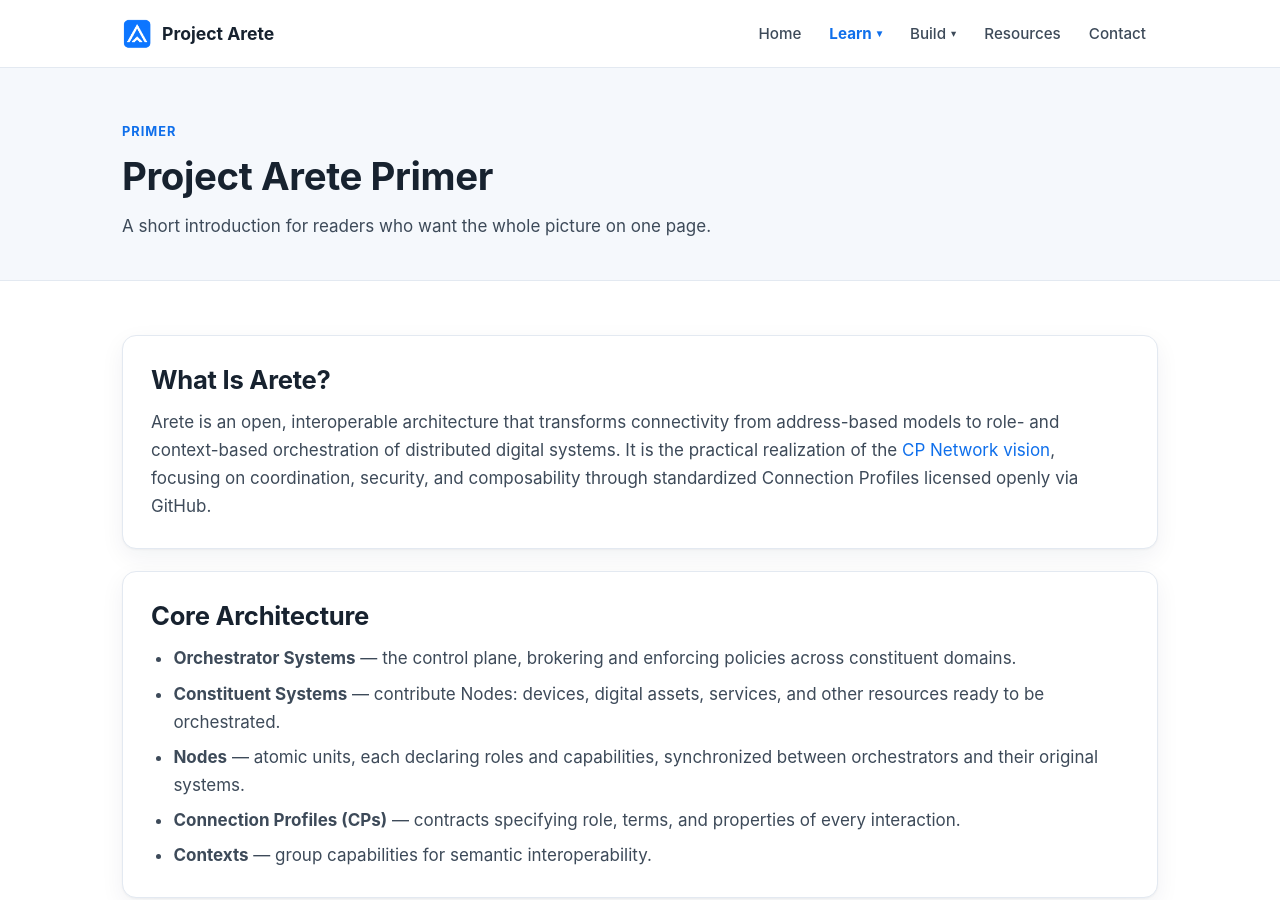
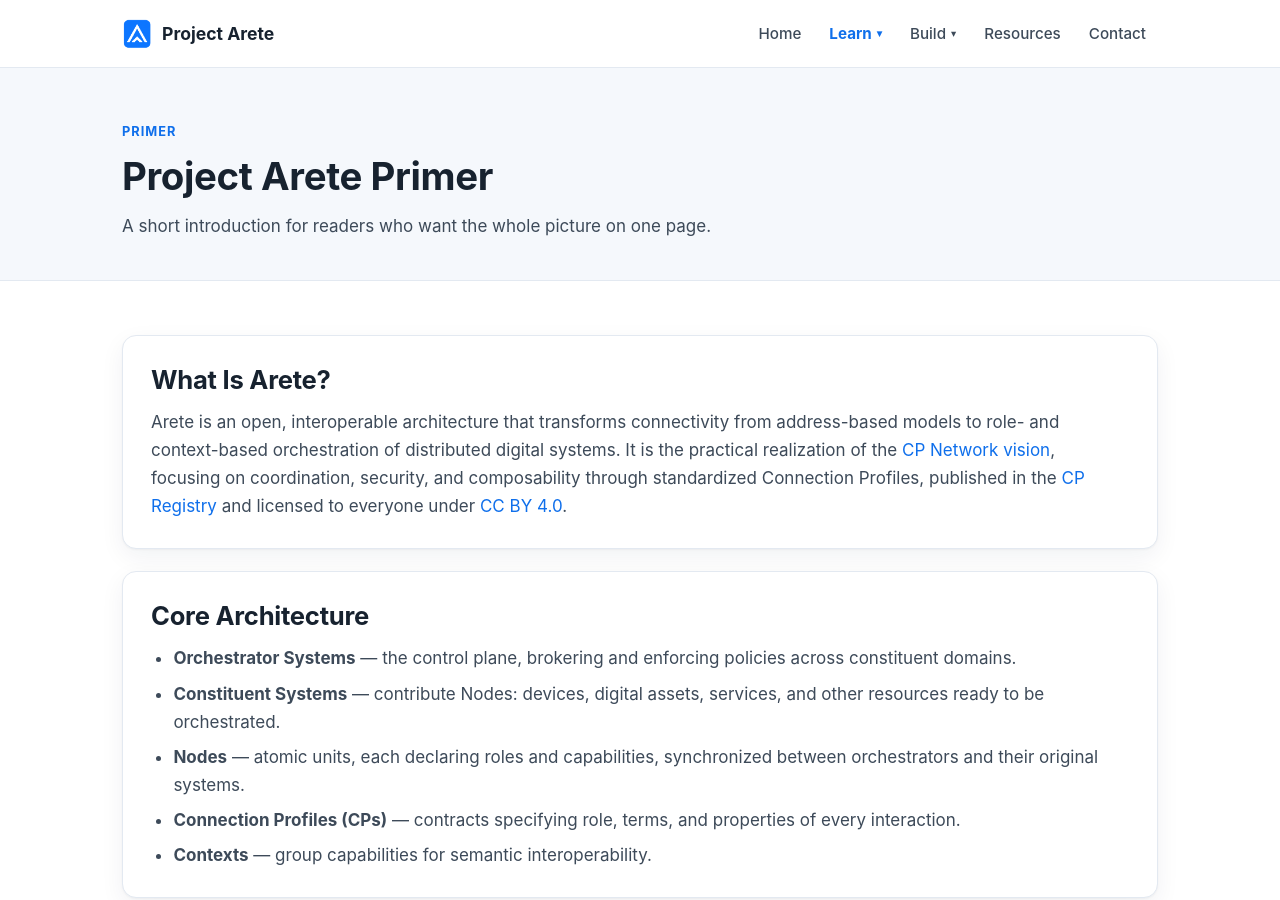
Before and after one commit to project-arete/website, a Jekyll site: the page primer.html, which Jekyll copies as it is, in a window 1280 px wide and 900 px high. Built offline with Jekyll 4.4.1, drawn with Linux system fonts in a browser that asks for light colours.

Commit message:
primer: Profiles are CC BY via the Registry, not licensed via GitHub
"standardized Connection Profiles licensed openly via GitHub" described an
arrangement that no longer exists and arguably never did: a Profile is licensed
by its publisher to everyone under CC BY 4.0, and that grant is made by the
Registry's terms of publication, not by anything on GitHub. The sentence now
says so and links both the Registry and the licence.

Co-Authored-By: Claude Opus 5 <noreply@anthropic.com>
Claude-Session: https://claude.ai/code/session_01NjLSR5rvvJyDYFWJXEk9wX

```diff
--- a/primer.html
+++ b/primer.html
@@ -54,7 +54,7 @@
       <div class="wrap">
         <div class="card">
           <h2>What Is Arete?</h2>
-          <p>Arete is an open, interoperable architecture that transforms connectivity from address-based models to role- and context-based orchestration of distributed digital systems. It is the practical realization of the <a href="https://drive.google.com/file/d/1MNuPTeS1AfTaix9b8P17mo-20pKeE57w/view?usp=sharing">CP Network vision</a>, focusing on coordination, security, and composability through standardized Connection Profiles licensed openly via GitHub.</p>
+          <p>Arete is an open, interoperable architecture that transforms connectivity from address-based models to role- and context-based orchestration of distributed digital systems. It is the practical realization of the <a href="https://drive.google.com/file/d/1MNuPTeS1AfTaix9b8P17mo-20pKeE57w/view?usp=sharing">CP Network vision</a>, focusing on coordination, security, and composability through standardized Connection Profiles, published in the <a href="https://cp.cnscp.io">CP Registry</a> and licensed to everyone under <a href="https://creativecommons.org/licenses/by/4.0/">CC BY 4.0</a>.</p>
         </div>
 
         <div class="card">
```
